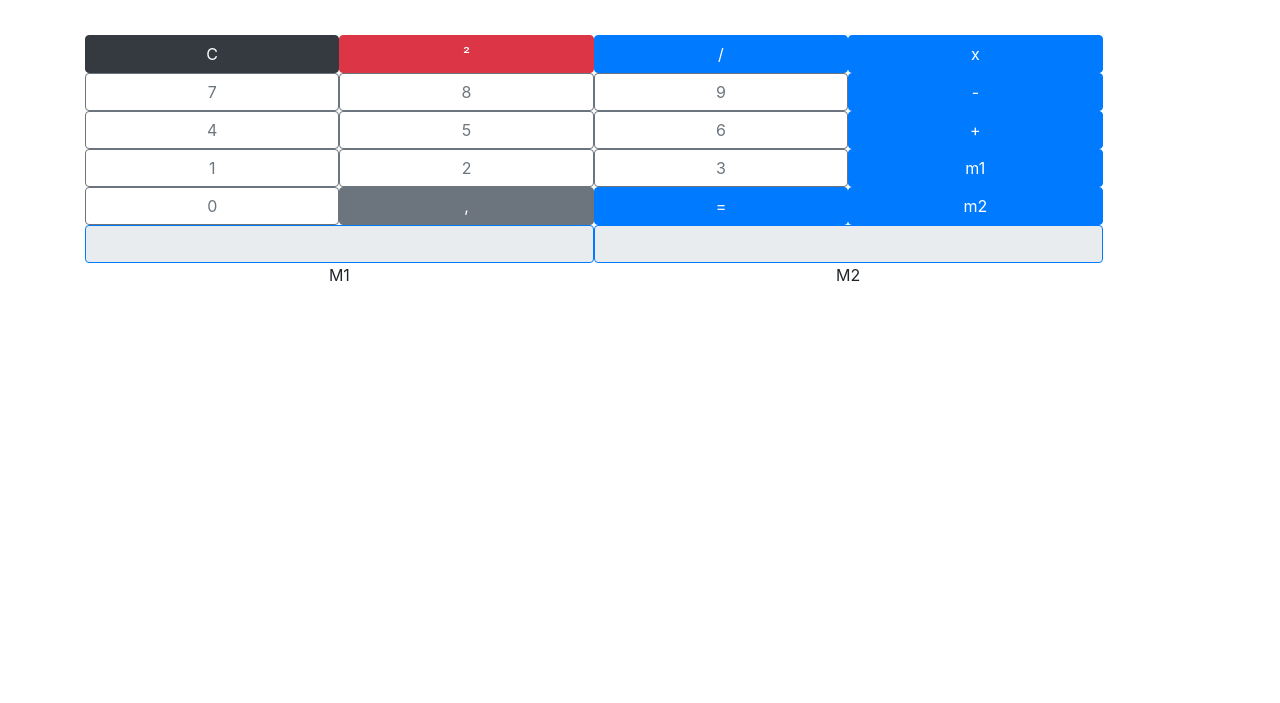
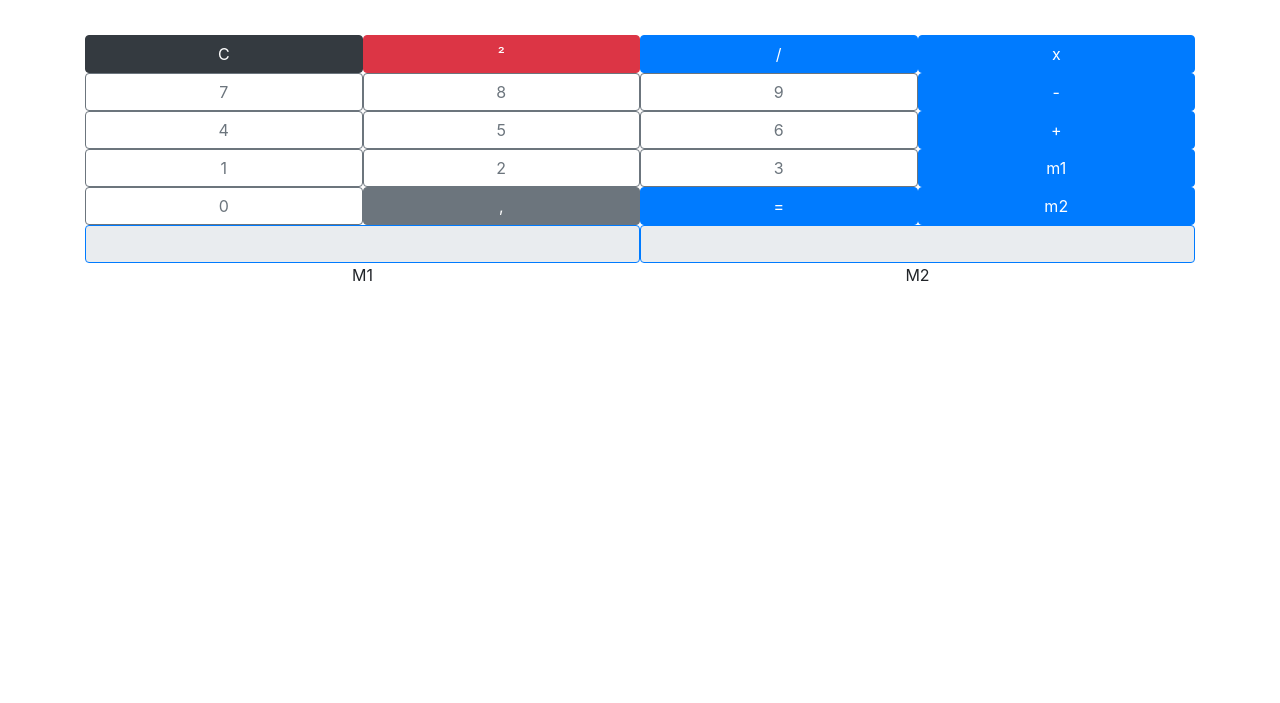
Before and after one commit to raphoudre/calculette, a plain HTML site: page index.html in a window 1280 px wide. Shown: the part 97-800 px from the top of the page. Drawn offline with nearby package versions, Linux system fonts and the light colour scheme.

Commit message:
la c'est vraiment vraiment fini

```diff
--- a/index.html
+++ b/index.html
@@ -10,8 +10,8 @@
 </head>
 
 <body>
-    <div class="container text-center">
-        <div class="col-11">
+    <div class="container text-center overflow-hidden">
+        <div class="col-12">
             <h1 class="">calculatrix-3000</h1>
             <div class="row d-flex justify-content-center">
                 <input type="number" class="form-control text-center border-primary col-5" name="firstCase"
```
